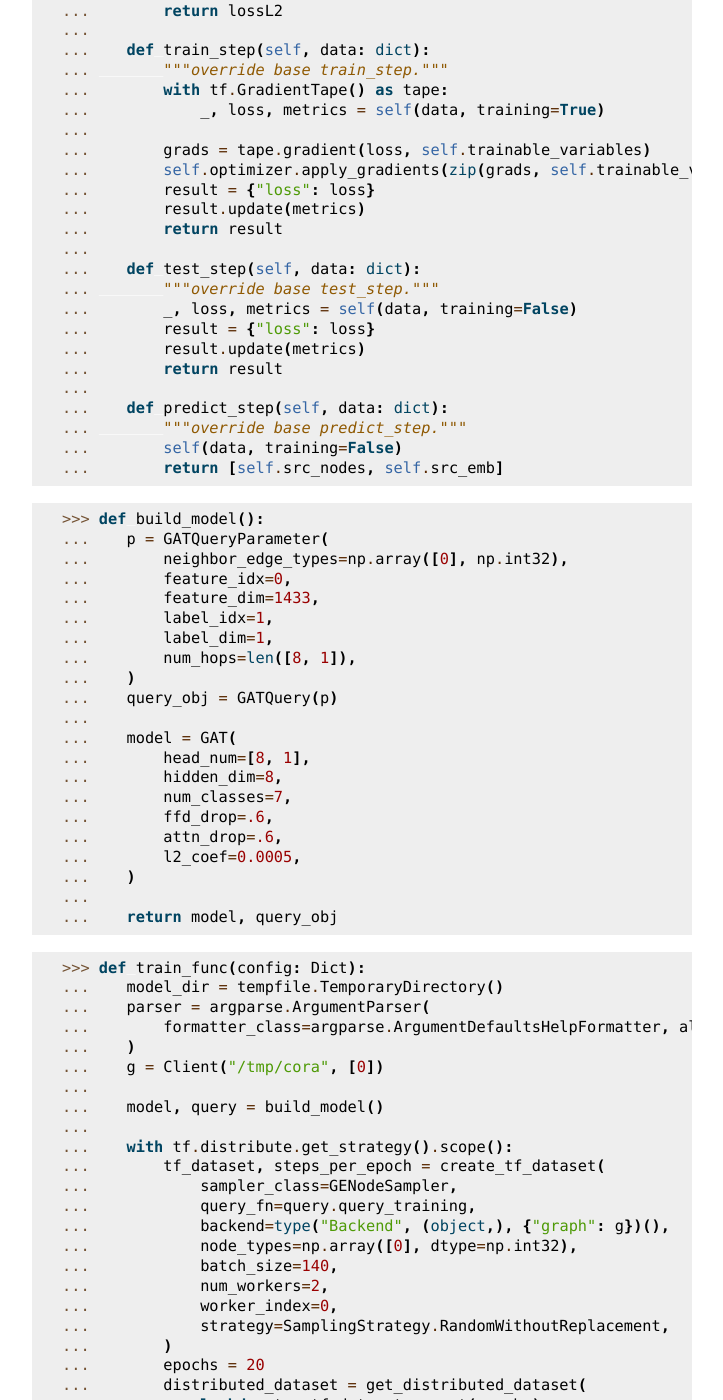
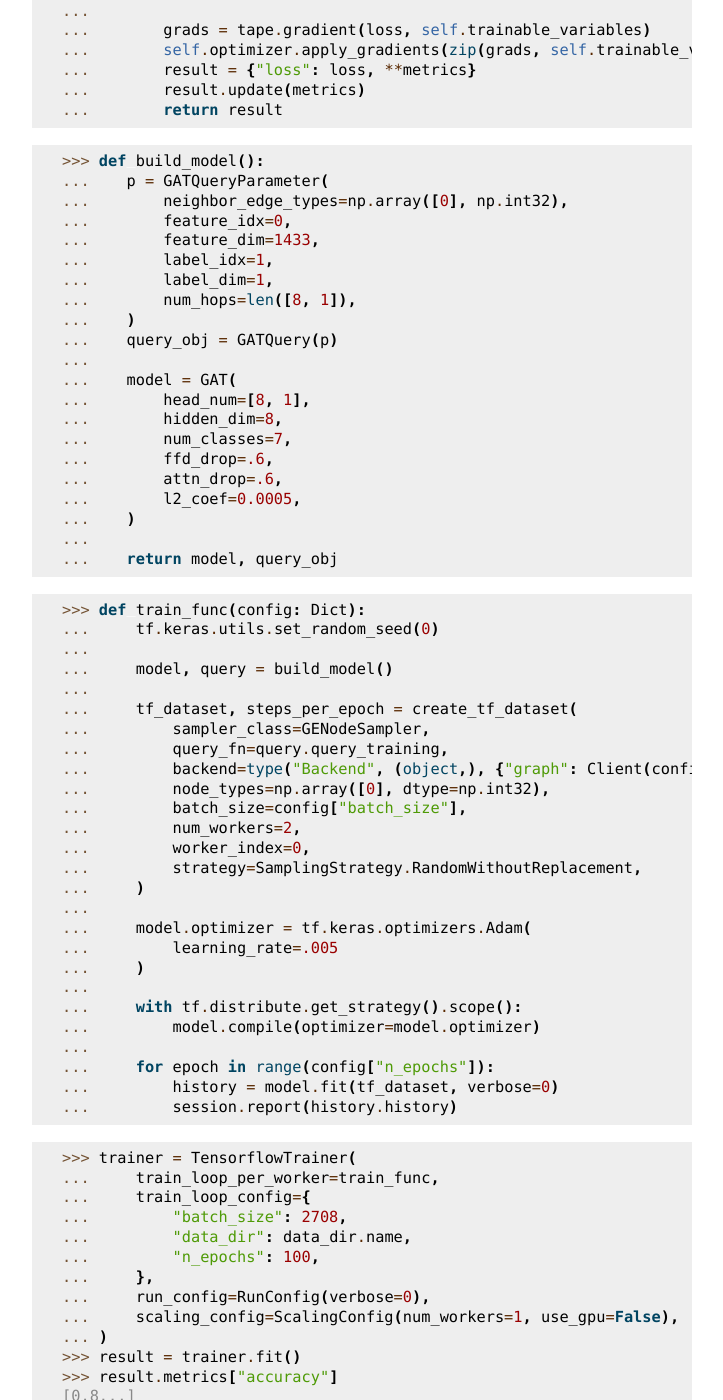
Before and after one commit to microsoft/DeepGNN, a Sphinx documentation site: the page built from docs/tf/node_class.rst, in a window 1280 px wide and 1400 px high, scrolled down 3415 px. Shown: the whole window, without its empty margins (388-1111 px from the left). Built offline with Sphinx 7.4.7, drawn with Linux system fonts in a browser that asks for light colours; pages that are not in the unit, such as notebooks, are missing from menus; some of the changed text lies outside the part shown.

Commit message:
Cleanup.

```diff
--- a/docs/tf/node_class.rst
+++ b/docs/tf/node_class.rst
@@ -4,38 +4,33 @@
 
 .. code-block:: python
 
-    >>> from deepgnn.graph_engine.data.cora import CoraFull
-    >>> CoraFull("/tmp/cora/")
-    <deepgnn.graph_engine.data.cora.CoraFull object at ...>
+    >>> import tempfile
+	>>> from deepgnn.graph_engine.data.citation import Cora
+    >>> data_dir = tempfile.TemporaryDirectory()
+	>>> Cora(data_dir.name)
+	<deepgnn.graph_engine.data.citation.Cora object at 0x...>
 
 .. code-block:: python
 
-    >>> import argparse
     >>> import tempfile
     >>> import os
     >>> import numpy as np
     >>> import tensorflow as tf
     >>> from dataclasses import dataclass
-    >>> from typing import Dict, List, Union, Callable, Any, Tuple
-    >>> from contextlib import closing
+    >>> from typing import Dict, List
     >>> import ray
-    >>> import ray.train as train
     >>> from ray.train.tensorflow import TensorflowTrainer
     >>> from ray.air import session
-    >>> #from ray.air.integrations.keras import Callback
     >>> from ray.air.config import ScalingConfig, RunConfig
-    >>> from deepgnn import str2list_int, setup_default_logging_config
     >>> from deepgnn.graph_engine import Graph, graph_ops
     >>> from deepgnn.graph_engine import (
     ...    SamplingStrategy,
     ...    GENodeSampler,
-    ...    BackendOptions,
     ... )
     >>> from deepgnn.graph_engine.snark.local import Client
-    >>> from deepgnn.tf import common
     >>> from deepgnn.tf.nn.gat_conv import GATConv
     >>> from deepgnn.tf.nn.metrics import masked_accuracy, masked_softmax_cross_entropy
-    >>> from deepgnn.tf.common.dataset import create_tf_dataset, get_distributed_dataset
+    >>> from deepgnn.tf.common.dataset import create_tf_dataset
 
 .. code-block:: python
 
@@ -187,21 +181,9 @@
     ...
     ...        grads = tape.gradient(loss, self.trainable_variables)
     ...        self.optimizer.apply_gradients(zip(grads, self.trainable_variables))
-    ...        result = {"loss": loss}
+    ...        result = {"loss": loss, **metrics}
     ...        result.update(metrics)
     ...        return result
-    ...
-    ...    def test_step(self, data: dict):
-    ...        """override base test_step."""
-    ...        _, loss, metrics = self(data, training=False)
-    ...        result = {"loss": loss}
-    ...        result.update(metrics)
-    ...        return result
-    ...
-    ...    def predict_step(self, data: dict):
-    ...        """override base predict_step."""
-    ...        self(data, training=False)
-    ...        return [self.src_nodes, self.src_emb]
 
 
 .. code-block:: python
@@ -231,52 +213,45 @@
 .. code-block:: python
 
     >>> def train_func(config: Dict):
-    ...    model_dir = tempfile.TemporaryDirectory()
-    ...    parser = argparse.ArgumentParser(
-    ...        formatter_class=argparse.ArgumentDefaultsHelpFormatter, allow_abbrev=False
-    ...    )
-    ...    g = Client("/tmp/cora", [0])
+    ...     tf.keras.utils.set_random_seed(0)
     ...
-    ...    model, query = build_model()
+    ...     model, query = build_model()
     ...
-    ...    with tf.distribute.get_strategy().scope():
-    ...        tf_dataset, steps_per_epoch = create_tf_dataset(
-    ...            sampler_class=GENodeSampler,
-    ...            query_fn=query.query_training,
-    ...            backend=type("Backend", (object,), {"graph": g})(),
-    ...            node_types=np.array([0], dtype=np.int32),
-    ...            batch_size=140,
-    ...            num_workers=2,
-    ...            worker_index=0,
-    ...            strategy=SamplingStrategy.RandomWithoutReplacement,
-    ...        )
-    ...        epochs = 20
-    ...        distributed_dataset = get_distributed_dataset(
-    ...            lambda ctx: tf_dataset.repeat(epochs)
-    ...        )
+    ...     tf_dataset, steps_per_epoch = create_tf_dataset(
+    ...         sampler_class=GENodeSampler,
+    ...         query_fn=query.query_training,
+    ...         backend=type("Backend", (object,), {"graph": Client(config["data_dir"], [0])})(),
+    ...         node_types=np.array([0], dtype=np.int32),
+    ...         batch_size=config["batch_size"],
+    ...         num_workers=2,
+    ...         worker_index=0,
+    ...         strategy=SamplingStrategy.RandomWithoutReplacement,
+    ...     )
     ...
-    ...        model.optimizer = tf.keras.optimizers.Adam(
-    ...            learning_rate=.005
-    ...        )
+    ...     model.optimizer = tf.keras.optimizers.Adam(
+    ...         learning_rate=.005
+    ...     )
     ...
-    ...        model.compile(optimizer=model.optimizer, loss="categorical_crossentropy", metrics=["mae"])
+    ...     with tf.distribute.get_strategy().scope():
+    ...         model.compile(optimizer=model.optimizer)
     ...
-    ...        history = model.fit(
-    ...            distributed_dataset,
-    ...            epochs=epochs,
-    ...            verbose=0,
-    ...            steps_per_epoch=steps_per_epoch * epochs,
-    ...        )
-    ...        session.report(history.history)
+    ...     for epoch in range(config["n_epochs"]):
+    ...         history = model.fit(tf_dataset, verbose=0)
+    ...         session.report(history.history)
 
 
 .. code-block:: python
 
     >>> trainer = TensorflowTrainer(
     ...     train_loop_per_worker=train_func,
-    ...     train_loop_config={},
+    ...     train_loop_config={
+    ...         "batch_size": 2708,
+    ...         "data_dir": data_dir.name,
+    ...         "n_epochs": 100,
+    ...     },
+    ...     run_config=RunConfig(verbose=0),
     ...     scaling_config=ScalingConfig(num_workers=1, use_gpu=False),
     ... )
     >>> result = trainer.fit()
-    >>> result.metrics
-    {'loss': [1.4273918867111206, 1.4273918867111206], 'accuracy': [0.5928571224212646, 0.5928571224212646], ...}
+    >>> result.metrics["accuracy"]
+    [0.8...]
```
Also changed, not shown: other parts of docs/tf/node_class.rst (+0 -1 lines).
